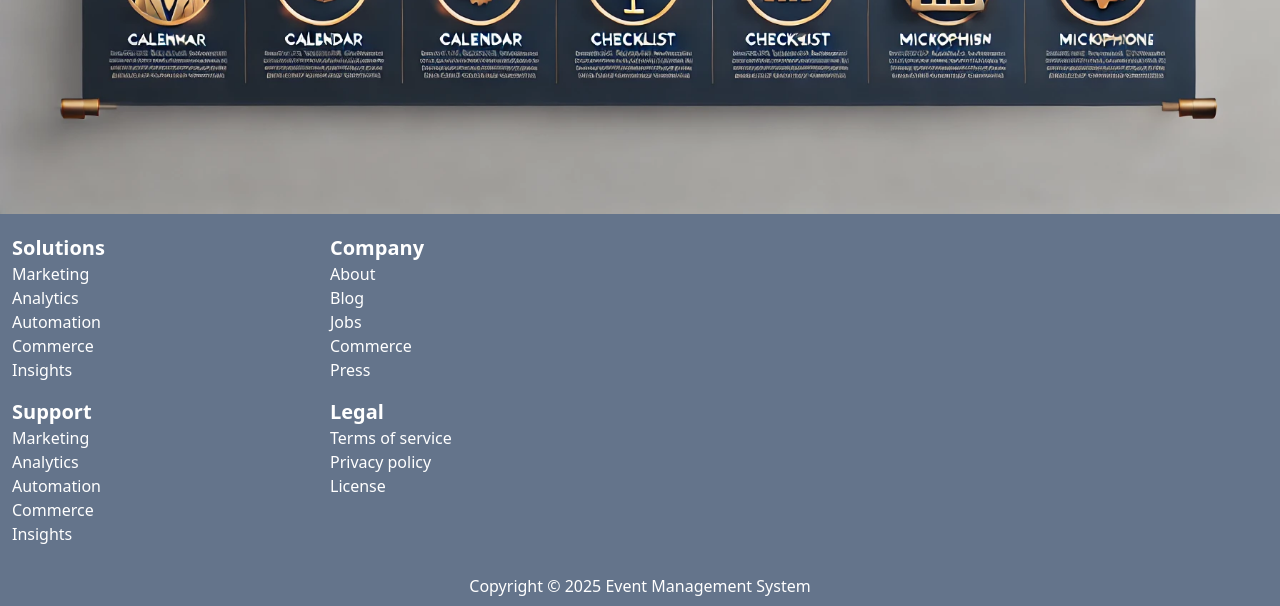
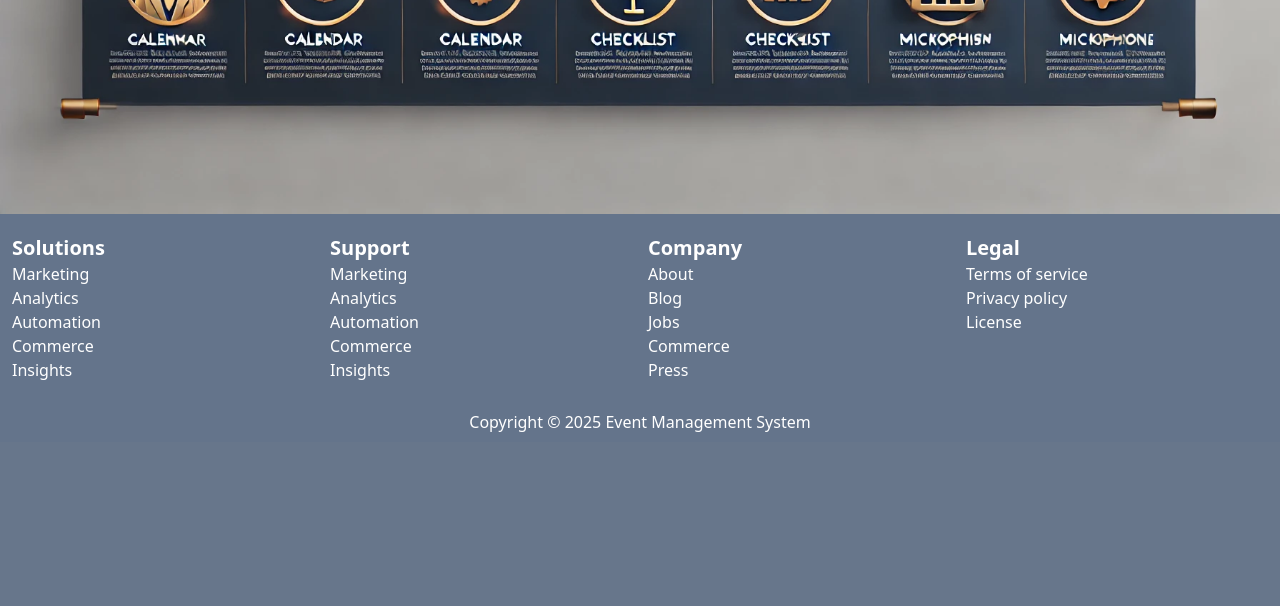
Before and after one commit to pritomcse29/Event-Management-System, a Django app: page / in a window 1280 px wide. Shown: the part 581-1187 px from the top of the page. After the commit the page ends 1013 px from the top, so only its background shows below. Run offline with Django 5.2, Linux system fonts and the light colour scheme.

Commit message:
footer update

```diff
--- a/core/templates/footer.html
+++ b/core/templates/footer.html
@@ -1,5 +1,6 @@
 <div class="bg-slate-500 w-full py-2">
-    <div class="grid grid-rows-4  grid-flow-col gap-4 container mx-auto py-3 px-3 sm:grid-rows-1 md:grid-rows-2 lg:grid-cols-4">
+    <div class="grid grid-cols-1 sm:grid-cols-2 md:grid-cols-3 lg:grid-cols-4 gap-4 container mx-auto py-3 px-3">
+        <!-- Solutions Section -->
         <div>
             <h1 class="text-white font-bold text-xl">Solutions</h1>
             <ul class="text-white">
@@ -10,6 +11,8 @@
                 <li>Insights</li>
             </ul>
         </div>
+
+        <!-- Support Section -->
         <div>
             <h1 class="text-white font-bold text-xl">Support</h1>
             <ul class="text-white">
@@ -20,6 +23,8 @@
                 <li>Insights</li>
             </ul>
         </div>
+
+        <!-- Company Section -->
         <div>
             <h1 class="text-white font-bold text-xl">Company</h1>
             <ul class="text-white">
@@ -30,6 +35,8 @@
                 <li>Press</li>
             </ul>
         </div>
+
+        <!-- Legal Section -->
         <div>
             <h1 class="text-white font-bold text-xl">Legal</h1>
             <ul class="text-white">
@@ -40,5 +47,6 @@
         </div>
     </div>
 
+    <!-- Copyright Text -->
     <p class="text-center text-white mt-4">Copyright © 2025 Event Management System</p>
 </div>
```
